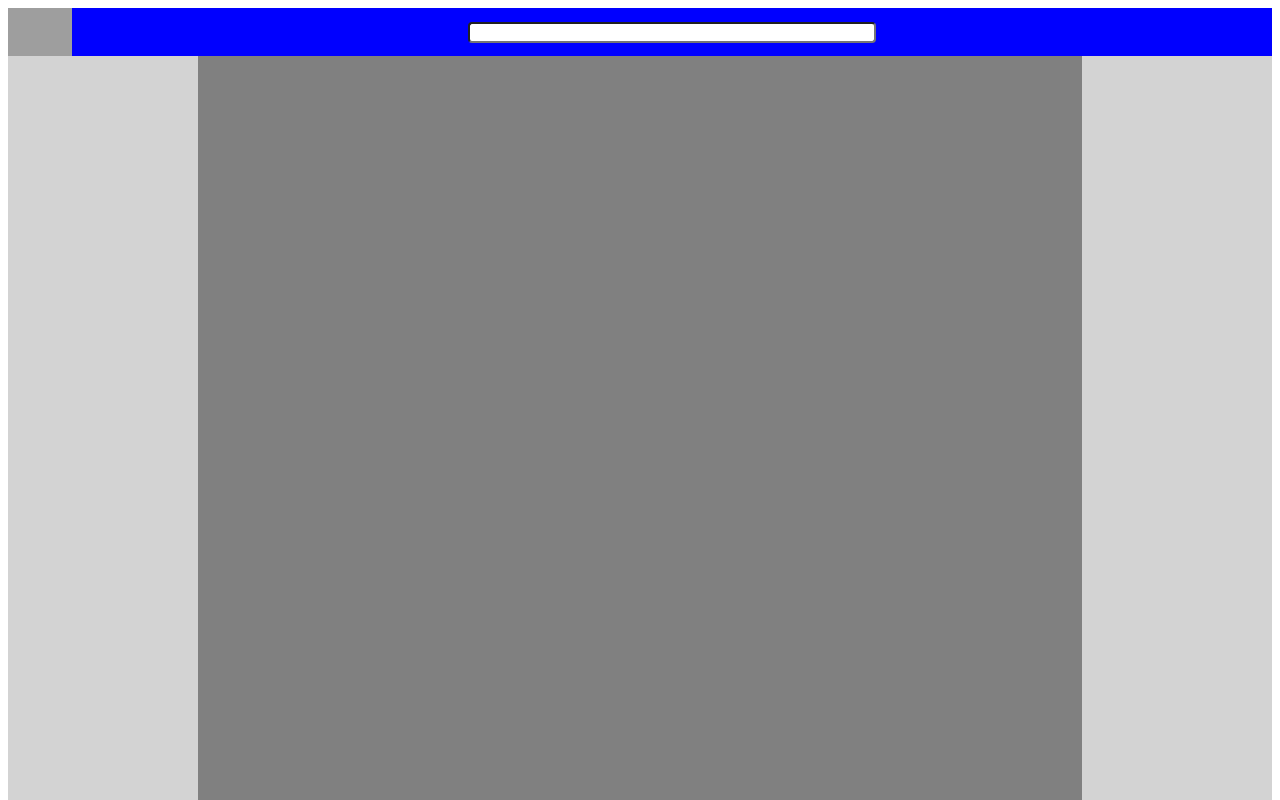
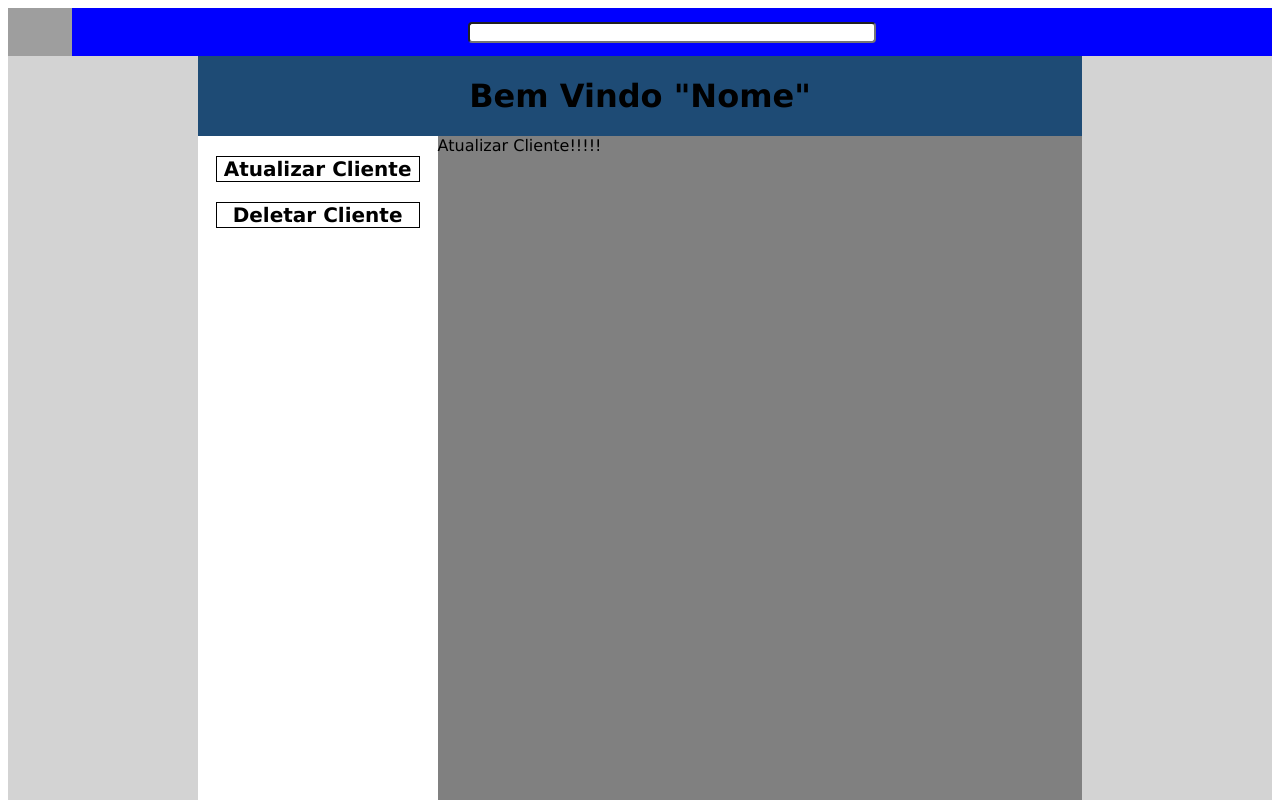
Before and after one commit to MateuscMachado/ecommerce-comunidata, a React (Create React App) app: page /cliente in a window 1280 px wide. Shown: the top 800 px of the page. Built offline with nearby package versions, Linux system fonts and the light colour scheme; grey boxes are pictures that could not be loaded.

Commit message:
Criada a pagina Area Cliente

```diff
--- a/src/App.js
+++ b/src/App.js
@@ -4,6 +4,7 @@ import Produto from "./pages/Produto";
 import Header from "./components/Header";
 import Footer from "./components/Footer";
 import GlobalStyle from './styles/global';
+import AreaCliente from './pages/AreaCliente'
 
 function App() {
   return (
@@ -13,7 +14,8 @@ function App() {
         <div style={{ background: "gray", height: "100vh", width: "70%" }}>
           <Switch>
             <Route path='/' exact component={Home} />
-            <Route path='/produto' exact component={Produto} />
+            <Route path='/produto'  component={Produto} />
+            <Route path='/cliente'  component={AreaCliente} />
           </Switch>
         </div>
       </div>
--- /dev/null
+++ b/src/components/AtualizarCliente/index.js
@@ -0,0 +1,8 @@
+
+function AtualizarCliente(){
+    return (
+        <div>Atualizar Cliente!!!!!</div>
+    )
+}
+
+export default AtualizarCliente;
--- /dev/null
+++ b/src/components/DeletarCliente/index.js
@@ -0,0 +1,17 @@
+import { Container, Box, Form } from "./styles"
+
+function DeletarCliente() {
+    return (
+        <Container>
+            <Box>
+                <h2>Deseja mesmo deletar sua conta?</h2>
+                <Form>
+                    <button type="submit">Sim</button>
+                    <button type="submit">Cancelar</button>
+                </Form>
+            </Box>
+        </Container>
+    )
+}
+
+export default DeletarCliente;
--- /dev/null
+++ b/src/components/DeletarCliente/styles.js
@@ -0,0 +1,30 @@
+import styled from "styled-components";
+
+export const Container =styled.div`
+    display: flex;
+    justify-content: center;
+    align-items: center;
+    background: yellow;
+    width: 100%;
+`
+export const Box = styled.div`
+    display: flex;
+    align-items: center;
+    flex-direction: column;
+    background: coral;
+    height: 70vh;
+    width: 70vh;
+
+    h2{
+        margin-top: 10vh;
+    }
+`
+export const Form = styled.form`
+    display: flex;
+    width: 80%;
+    justify-content: space-between;
+    button{
+        bottom: 0;
+        width: 10vh;
+    }
+`
--- /dev/null
+++ b/src/pages/AreaCliente/index.js
@@ -0,0 +1,39 @@
+import React from "react";
+import { useState } from "react"
+import { Banner, Aside, List, Items, Container } from "./styles";
+import AtualizarCliente from "../../components/AtualizarCliente";
+import DeletarCliente from "../../components/DeletarCliente";
+
+
+function AreaCliente() {
+    const [body, setBody] = useState(1)
+
+    function chooseUpdate() {
+        setBody(1)
+    }
+    function chooseDelete() {
+        setBody(2)
+    }
+
+    return (
+        <>
+            <Banner>
+                <h1>Bem Vindo "Nome"</h1>
+            </Banner>
+            <Container>
+                <Aside>
+                    <List>
+                        <Items onClick={chooseUpdate}>Atualizar Cliente</Items>
+                        <Items onClick={chooseDelete}>Deletar Cliente</Items>
+                    </List>
+                </Aside>
+                {
+                    body === 1 ?
+                        <AtualizarCliente /> :
+                        <DeletarCliente />
+                }
+            </Container>
+        </>
+    )
+}
+export default AreaCliente;
--- /dev/null
+++ b/src/pages/AreaCliente/styles.js
@@ -0,0 +1,39 @@
+import styled from "styled-components";
+
+export const Banner = styled.div`
+    display: flex;
+    align-items: center;
+    justify-content: center;
+    height: 10vh;
+    background-color: rgb(30, 75, 117);
+`
+export const Aside = styled.aside`
+    display: flex;
+    justify-content: center;
+    width: 30vh;
+    height: 90vh;
+    background-color:white;
+`
+
+export const List = styled.ul`
+    list-style: none;
+    padding: 0%;
+    font-size: 20px;
+    font-weight: bold;
+    text-align: center;
+    width: 85%;
+    a {
+
+    }
+
+`
+
+export const Items = styled.li`
+    border: solid 1px black;
+    margin-bottom: 10%;
+`
+export const Container = styled.div`
+    display:flex;
+    flex-direction:row
+
+`
--- a/src/pages/Home/index.js
+++ b/src/pages/Home/index.js
@@ -13,13 +13,13 @@ function Home() {
 
 
 
-  /*  useEffect(() => {
+  useEffect(() => {
         async function handleProducts() {
             const response = await api.get(`/produtos`)
             setListaProdutos(response.data)
         }
         handleProducts();
-    }, [])*/
+    }, [])
 
     return (
         <div style={{ display: "flex", flexWrap: "wrap" }}>
--- a/src/services/api.js
+++ b/src/services/api.js
@@ -1,7 +1,7 @@
 import axios from 'axios';
 
 const api = axios.create({
-  baseURL: "https://ecommerce-api-comunidata.herokuapp.com"
+  baseURL: "http://localhost:8080"
 });
 
 export default api;
```
Also changed, not shown: src/components/AtualizarCliente/style.js (added).
